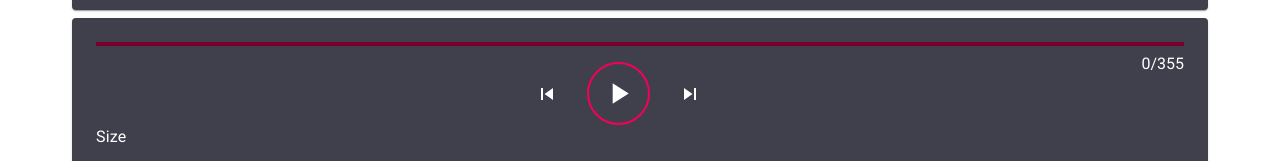
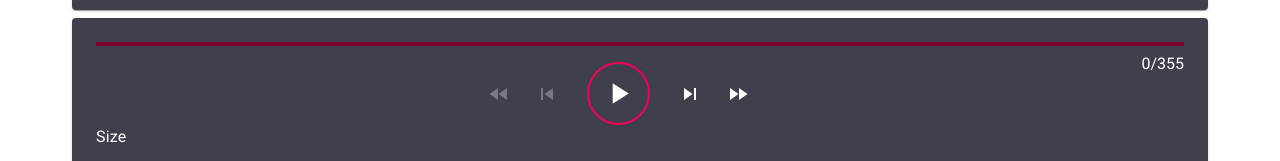
Before and after one commit to wolflu05/sorting-visualization, a React (Create React App) app: page / in a window 1280 px wide. Shown: the part 462-623 px from the top of the page. Built offline with nearby package versions, Linux system fonts and the light colour scheme.

Commit message:
improved controls

```diff
--- a/src/Components/Controls.js
+++ b/src/Components/Controls.js
@@ -14,7 +14,9 @@ import {
 import { makeStyles } from '@material-ui/core/styles';
 
 import SkipNextIcon from '@material-ui/icons/SkipNext';
+import FastForwardIcon from '@material-ui/icons/FastForward';
 import SkipPreviousIcon from '@material-ui/icons/SkipPrevious';
+import FastRewindIcon from '@material-ui/icons/FastRewind';
 import PlayArrowIcon from '@material-ui/icons/PlayArrow';
 import PauseIcon from '@material-ui/icons/Pause';
 
@@ -76,11 +78,17 @@ const Controls = ({
         return;
       }
 
-      const _step = step + number;
+      let _step = step + number;
 
-      if (0 <= _step && _step < trace.length) {
-        setStep(_step);
+      if (_step < 0) {
+        _step = 0;
       }
+
+      if (_step > trace.length - 1) {
+        _step = trace.length - 1;
+      }
+
+      setStep(_step);
     },
     [step, setStep, trace]
   );
@@ -164,7 +172,13 @@ const Controls = ({
         {step}/{trace?.length - 1 || '-'}
       </span>
       <div className={classes.controlsWrapper}>
-        <IconButton onClick={() => skip(-1)} disabled={!trace || isSorting}>
+        <IconButton onClick={() => skip(-25)} disabled={!trace || step === 0}>
+          <FastRewindIcon />
+        </IconButton>
+        <IconButton
+          onClick={() => skip(-1)}
+          disabled={!trace || isSorting || step === 0}
+        >
           <SkipPreviousIcon />
         </IconButton>
         <IconButton
@@ -179,8 +193,17 @@ const Controls = ({
             <PlayArrowIcon fontSize="large" />
           )}
         </IconButton>
-        <IconButton onClick={() => skip(+1)} disabled={!trace || isSorting}>
+        <IconButton
+          onClick={() => skip(+1)}
+          disabled={!trace || isSorting || step === trace.length - 1}
+        >
           <SkipNextIcon />
+        </IconButton>
+        <IconButton
+          onClick={() => skip(+25)}
+          disabled={!trace || step === trace.length - 1}
+        >
+          <FastForwardIcon />
         </IconButton>
       </div>
       <Typography gutterBottom>Size</Typography>
```
